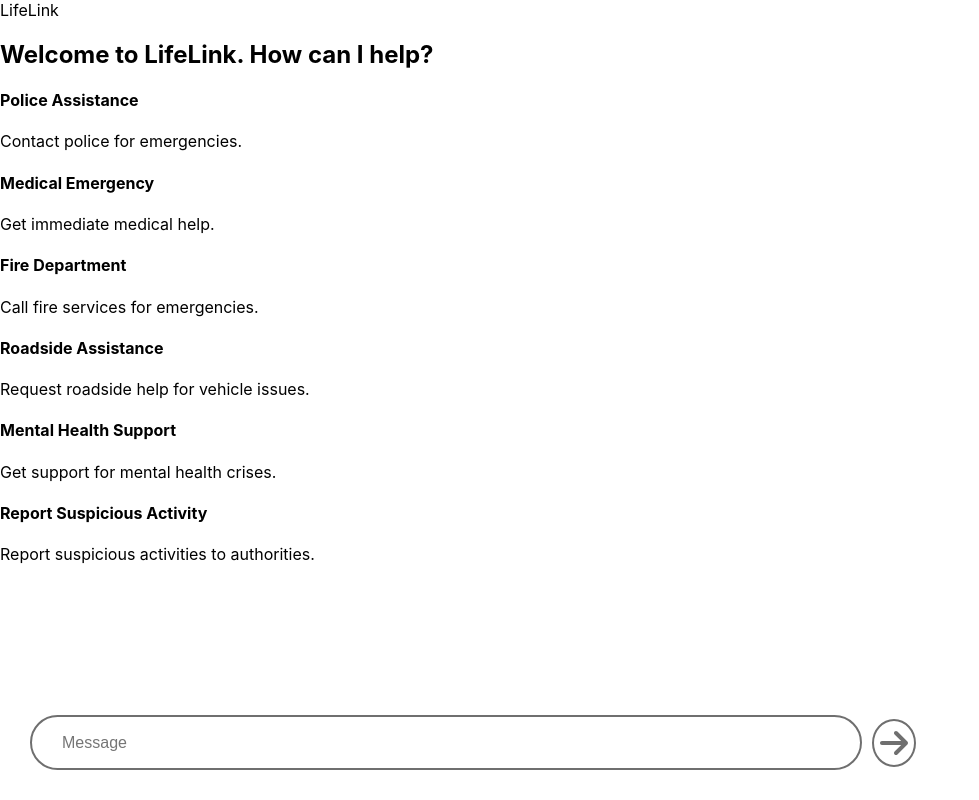
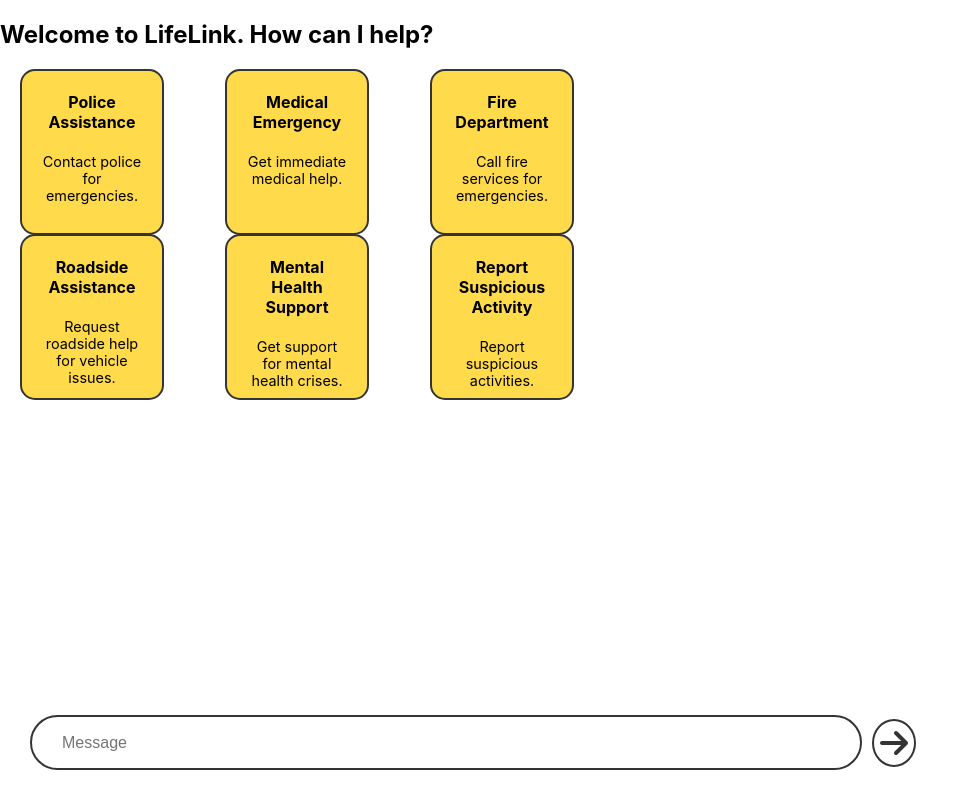
Before and after one commit to MissBellum/LifeLink, a React (Create React App) app in the folder lifelink-ui/: page / in a window 1280 px wide. Shown: the whole page, without its empty margins (0-979 px from the left). Built offline with nearby package versions, Linux system fonts and the light colour scheme.

Commit message:
Included option text on home page

```diff
--- a/lifelink-ui/src/App.jsx
+++ b/lifelink-ui/src/App.jsx
@@ -8,7 +8,7 @@
     <div className="app">
       <div className="app__header">
         <header className="header__text">
-          LifeLink
+          {/* LifeLink */}
         </header>
       </div>
 
@@ -18,8 +18,8 @@
               <h2>Welcome to LifeLink. How can I help?</h2>
             </div>
 
-            <section>
-              <Options />
+            <section className="options__section">
+              <Options options={ options } />
             </section>
 
             <section>
@@ -28,7 +28,6 @@
         </div>
       </main>
 
-
     </div>
 
   );
--- a/lifelink-ui/src/components/Options.jsx
+++ b/lifelink-ui/src/components/Options.jsx
@@ -3,14 +3,14 @@
 
 function Options(props) {
     const helpList = props.options?.map((option) => (
-        <div id={ option.id } key={ option.id } className="option__item">
+        <div id={ option.id } key={ option.id } className="options__item">
             <h4>{ option.name }</h4>
-            <p>{ option.description }</p>
+            <p className="options__text">{ option.description }</p>
         </div>
   ));
 
     return (
-        <div className="option__div">
+        <div className="options__div">
             { helpList }
         </div>
     )
--- a/lifelink-ui/src/index.css
+++ b/lifelink-ui/src/index.css
@@ -56,7 +56,7 @@
   resize: vertical;
   padding: 13px 30px;
   font-size: 1em;
-  border: 2px solid #6f6f6f;
+  border: 2px solid #343434;
   outline: none;
   transition: border-color 0.3s ease;
 }
@@ -67,8 +67,8 @@
 
 .home__submit__icon {
   background-color: #ffffff;
-  color: #6f6f6f;
-  border: 2px solid #6f6f6f;
+  color: #343434;
+  border: 2px solid #343434;
   border-radius: 50%;
   padding: 6px;
 }
@@ -78,3 +78,33 @@
   color: #ffffff;
   transition: background-color 0.3s ease;
 }
+
+/* Option Section */
+.options__section {
+  width: 50%;
+  height: 90%;
+}
+
+.options__div {
+  display: grid;
+  grid-template-columns: repeat(3, 1fr);
+  grid-auto-rows: 150px;
+  gap: 15px;
+  margin: 20px;
+}
+
+/* Option Items */
+.options__item {
+  width: 100px;
+  height: 162px;
+  background-color: #ffcd04b5;
+  padding: 0 20px;
+  text-align: center;
+  border-radius: 15px;
+  border: 2px solid #343434;
+}
+
+/* Fonts */
+.options__text {
+  font-size: 0.9em;
+}
--- a/lifelink-ui/src/index.js
+++ b/lifelink-ui/src/index.js
@@ -2,7 +2,6 @@
 import ReactDOM from 'react-dom/client';
 import './index.css';
 import App from './App';
-import Options from './components/Options';
 import reportWebVitals from './reportWebVitals';
 
 const OPTIONSDATA = [
@@ -11,14 +10,13 @@
   { id: 3, name: "Fire Department", description: "Call fire services for emergencies." },
   { id: 4, name: "Roadside Assistance", description: "Request roadside help for vehicle issues." },
   { id: 5, name: "Mental Health Support", description: "Get support for mental health crises." },
-  { id: 6, name: "Report Suspicious Activity", description: "Report suspicious activities to authorities." },
+  { id: 6, name: "Report Suspicious Activity", description: "Report suspicious activities." },
 ]
 
 const root = ReactDOM.createRoot(document.getElementById('root'));
 root.render(
   <React.StrictMode>
-    <App />
-    <Options options={ OPTIONSDATA } />
+    <App options={ OPTIONSDATA } />
   </React.StrictMode>
 );
 
```
